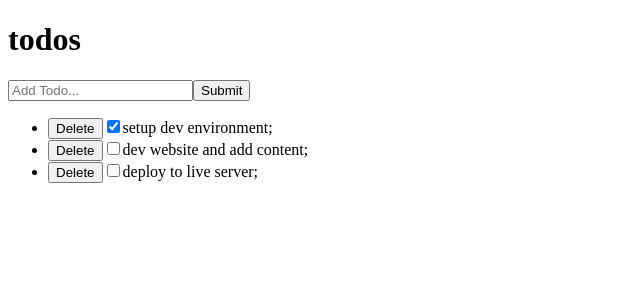
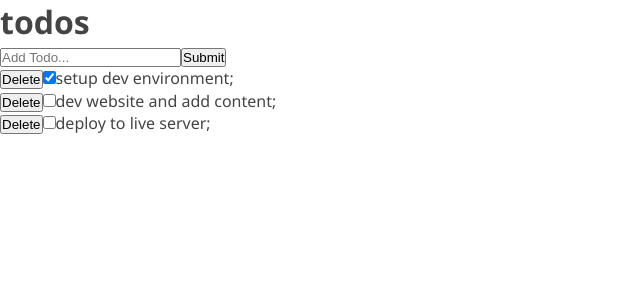
Before and after one commit to kayej22/react-todo-app, a React (Create React App) app: page / in a window 1280 px wide. Shown: the top 300 px of the page, without its empty margins (0-640 px from the left). Built offline with nearby package versions, Linux system fonts and the light colour scheme.

Commit message:
stylesheet

```diff
--- a/src/App.css
+++ b/src/App.css
@@ -1,38 +1,13 @@
-.App {
-  text-align: center;
+* {
+  box-sizing: border-box;
+  margin: 0;
+  padding: 0;
 }
 
-.App-logo {
-  height: 40vmin;
-  pointer-events: none;
+body {
+  font-family: "Segoe UI", Arial, sans-serif;
+  line-height: 1.4;
+  color: #444;
+  background: #fff;
+  height: 100vh;
 }
-
-@media (prefers-reduced-motion: no-preference) {
-  .App-logo {
-    animation: App-logo-spin infinite 20s linear;
-  }
-}
-
-.App-header {
-  background-color: #282c34;
-  min-height: 100vh;
-  display: flex;
-  flex-direction: column;
-  align-items: center;
-  justify-content: center;
-  font-size: calc(10px + 2vmin);
-  color: white;
-}
-
-.App-link {
-  color: #61dafb;
-}
-
-@keyframes App-logo-spin {
-  from {
-    transform: rotate(0deg);
-  }
-  to {
-    transform: rotate(360deg);
-  }
-}
--- a/src/index.js
+++ b/src/index.js
@@ -4,6 +4,8 @@
 // component file
 import TodoContainer from "./components/TodoContainer"
 
+// stylesheet
+import "./App.css"
 
 ReactDOM.render(
   <React.StrictMode>
```
